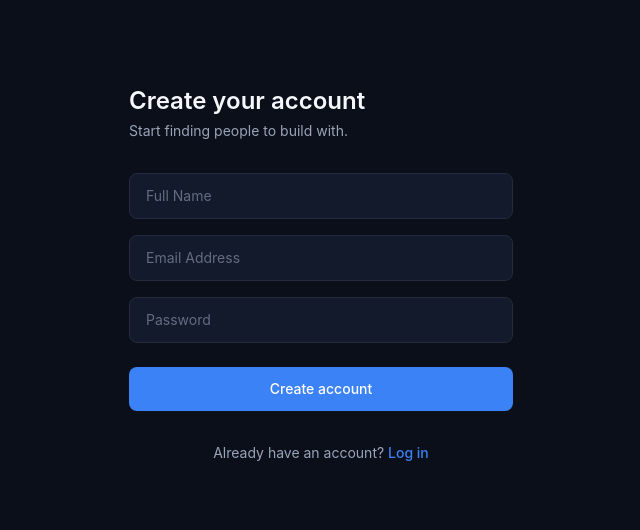
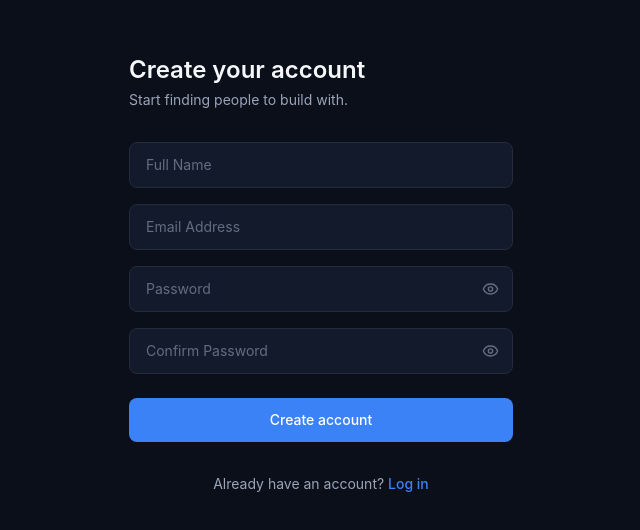
Before and after one commit to wisssdorrmm/Skillmatchcolab, a React (Vite) app: page /signup in a window 1280 px wide. Shown: the part 126-656 px from the top of the page, without its empty margins (319-959 px from the left). Built offline with nearby package versions, Linux system fonts and the light colour scheme; no server answers.

Commit message:
Add password visibility toggle and confirm password field

```diff
--- /dev/null
+++ b/src/components/PasswordInput.tsx
@@ -0,0 +1,25 @@
+import { useState, type InputHTMLAttributes } from 'react'
+import { Eye, EyeOff } from 'lucide-react'
+
+export default function PasswordInput(props: InputHTMLAttributes<HTMLInputElement>) {
+  const [visible, setVisible] = useState(false)
+
+  return (
+    <div className="relative">
+      <input
+        {...props}
+        type={visible ? 'text' : 'password'}
+        className="w-full rounded-lg border border-border bg-surface px-4 py-3 pr-11 text-sm text-text-primary placeholder:text-text-muted focus:border-accent focus:outline-none"
+      />
+      <button
+        type="button"
+        onClick={() => setVisible((v) => !v)}
+        className="absolute right-3.5 top-1/2 -translate-y-1/2 text-text-muted hover:text-text-secondary"
+        aria-label={visible ? 'Hide password' : 'Show password'}
+        tabIndex={-1}
+      >
+        {visible ? <EyeOff size={17} /> : <Eye size={17} />}
+      </button>
+    </div>
+  )
+}
--- a/src/pages/Login.tsx
+++ b/src/pages/Login.tsx
@@ -1,6 +1,7 @@
 import { useState, type FormEvent } from 'react'
 import { Link, useNavigate } from 'react-router-dom'
 import { useAuth } from '../context/AuthContext'
+import PasswordInput from '../components/PasswordInput'
 
 export default function Login() {
   const { signIn } = useAuth()
@@ -38,13 +39,11 @@ export default function Login() {
             onChange={(e) => setEmail(e.target.value)}
             className="rounded-lg border border-border bg-surface px-4 py-3 text-sm text-text-primary placeholder:text-text-muted focus:border-accent focus:outline-none"
           />
-          <input
-            type="password"
+          <PasswordInput
             required
             placeholder="Password"
             value={password}
             onChange={(e) => setPassword(e.target.value)}
-            className="rounded-lg border border-border bg-surface px-4 py-3 text-sm text-text-primary placeholder:text-text-muted focus:border-accent focus:outline-none"
           />
 
           <div className="-mt-2 text-right">
--- a/src/pages/Signup.tsx
+++ b/src/pages/Signup.tsx
@@ -1,6 +1,7 @@
 import { useState, type FormEvent } from 'react'
 import { Link, useNavigate } from 'react-router-dom'
 import { useAuth } from '../context/AuthContext'
+import PasswordInput from '../components/PasswordInput'
 
 export default function Signup() {
   const { signUp } = useAuth()
@@ -8,6 +9,7 @@ export default function Signup() {
   const [name, setName] = useState('')
   const [email, setEmail] = useState('')
   const [password, setPassword] = useState('')
+  const [confirmPassword, setConfirmPassword] = useState('')
   const [error, setError] = useState<string | null>(null)
   const [loading, setLoading] = useState(false)
 
@@ -17,6 +19,11 @@ export default function Signup() {
 
     if (password.length < 6) {
       setError('Password must be at least 6 characters.')
+      return
+    }
+
+    if (password !== confirmPassword) {
+      setError('Passwords do not match.')
       return
     }
 
@@ -58,13 +65,17 @@ export default function Signup() {
             onChange={(e) => setEmail(e.target.value)}
             className="rounded-lg border border-border bg-surface px-4 py-3 text-sm text-text-primary placeholder:text-text-muted focus:border-accent focus:outline-none"
           />
-          <input
-            type="password"
+          <PasswordInput
             required
             placeholder="Password"
             value={password}
             onChange={(e) => setPassword(e.target.value)}
-            className="rounded-lg border border-border bg-surface px-4 py-3 text-sm text-text-primary placeholder:text-text-muted focus:border-accent focus:outline-none"
+          />
+          <PasswordInput
+            required
+            placeholder="Confirm Password"
+            value={confirmPassword}
+            onChange={(e) => setConfirmPassword(e.target.value)}
           />
 
           {error && <p className="text-sm text-danger">{error}</p>}
```
Also changed, not shown: 1 other file (tests, documents, lock files or other folders).
